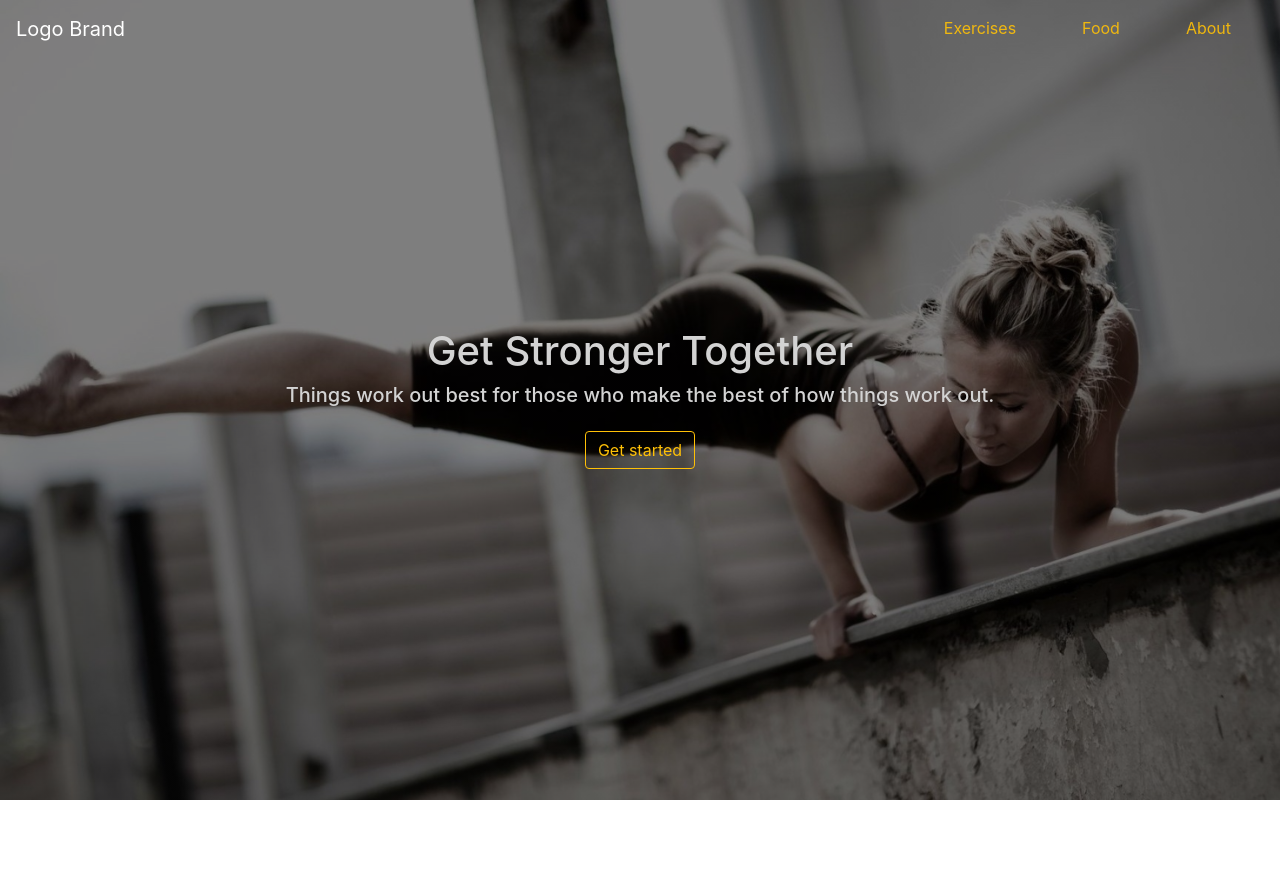
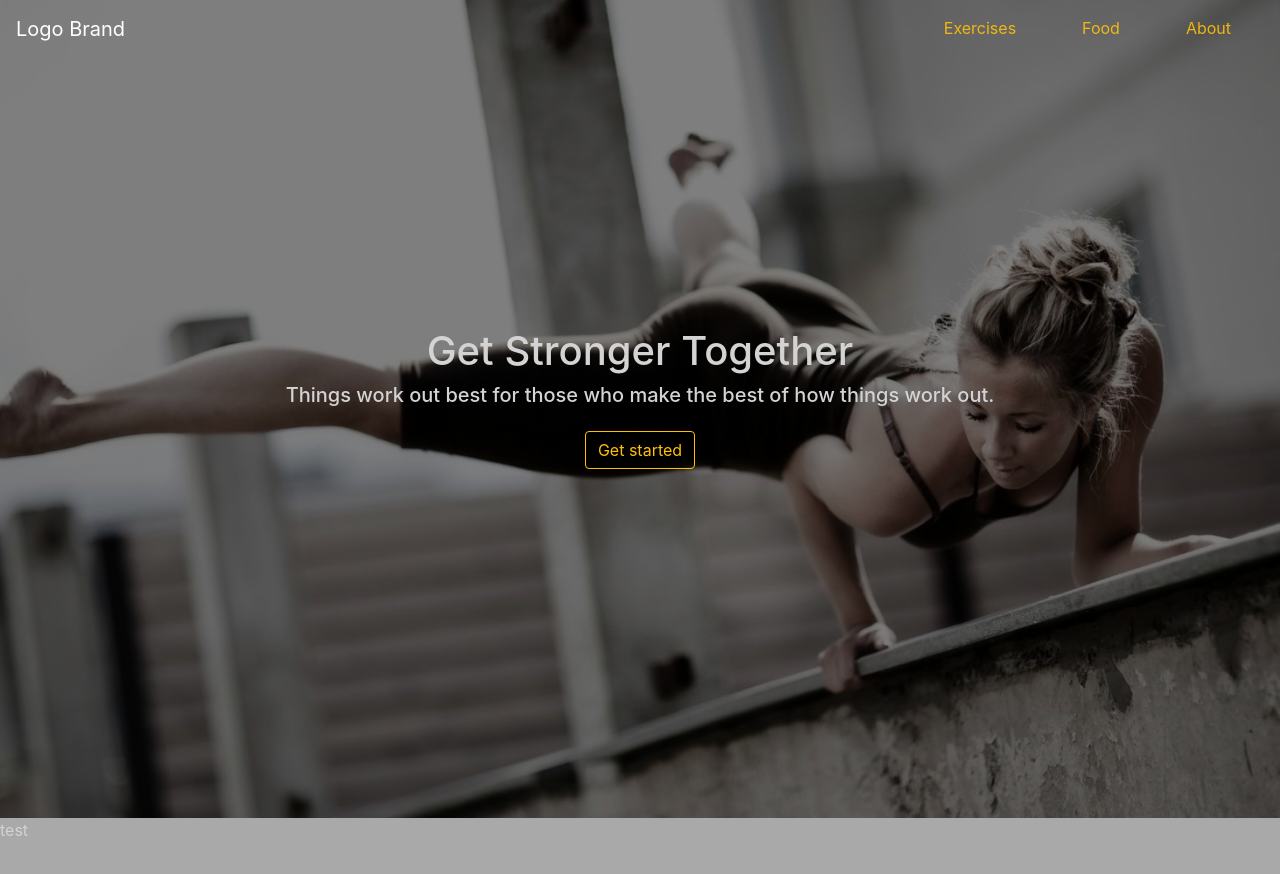
Before and after one commit to VincentQDo/ExerciseApp, a React (Create React App) app: page / in a window 1280 px wide. Shown: the top 874 px of the page. Before the commit the page ends 818 px from the top, so only its background shows below. Built offline with nearby package versions, Linux system fonts and the light colour scheme.

Commit message:
Removed white space between paralax and content

```diff
--- a/src/App.js
+++ b/src/App.js
@@ -1,6 +1,7 @@
 import React from "react";
 import NavBar from "./components/NavBar/NavBar";
 import Welcome from "./components/Welcome/Welcome";
+import Content from "./components/MainContent/Content";
 import "./style/App.css";
 
 function App() {
@@ -8,6 +9,7 @@ function App() {
     <div className="App parallax">
       <NavBar />
       <Welcome />
+      <Content />
     </div>
   );
 }
--- /dev/null
+++ b/src/components/MainContent/Content.css
@@ -0,0 +1,4 @@
+p {
+  height: 500px;
+  background-color: darkgray;
+}
--- /dev/null
+++ b/src/components/MainContent/Content.js
@@ -0,0 +1,12 @@
+import React from "react";
+import "./Content.css";
+
+const Content = () => {
+  return (
+    <div>
+      <p>test</p>
+    </div>
+  );
+};
+
+export default Content;
--- a/src/components/Welcome/Welcome.css
+++ b/src/components/Welcome/Welcome.css
@@ -1,6 +1,7 @@
-.jumbotron {
+div > .jumbotron {
   min-height: 95vh;
   background-color: inherit;
+  margin-bottom: 0px;
 }
 
 .container .row .col-sm {
--- a/src/style/App.css
+++ b/src/style/App.css
@@ -8,7 +8,7 @@
     url("../img/girl-gymnast-exercise-3840x2400.jpg");
 
   /* Set a specific height */
-  height: 100vh;
+  height: 105vh;
 
   /* Create the parallax scrolling effect */
   background-attachment: fixed;
```
